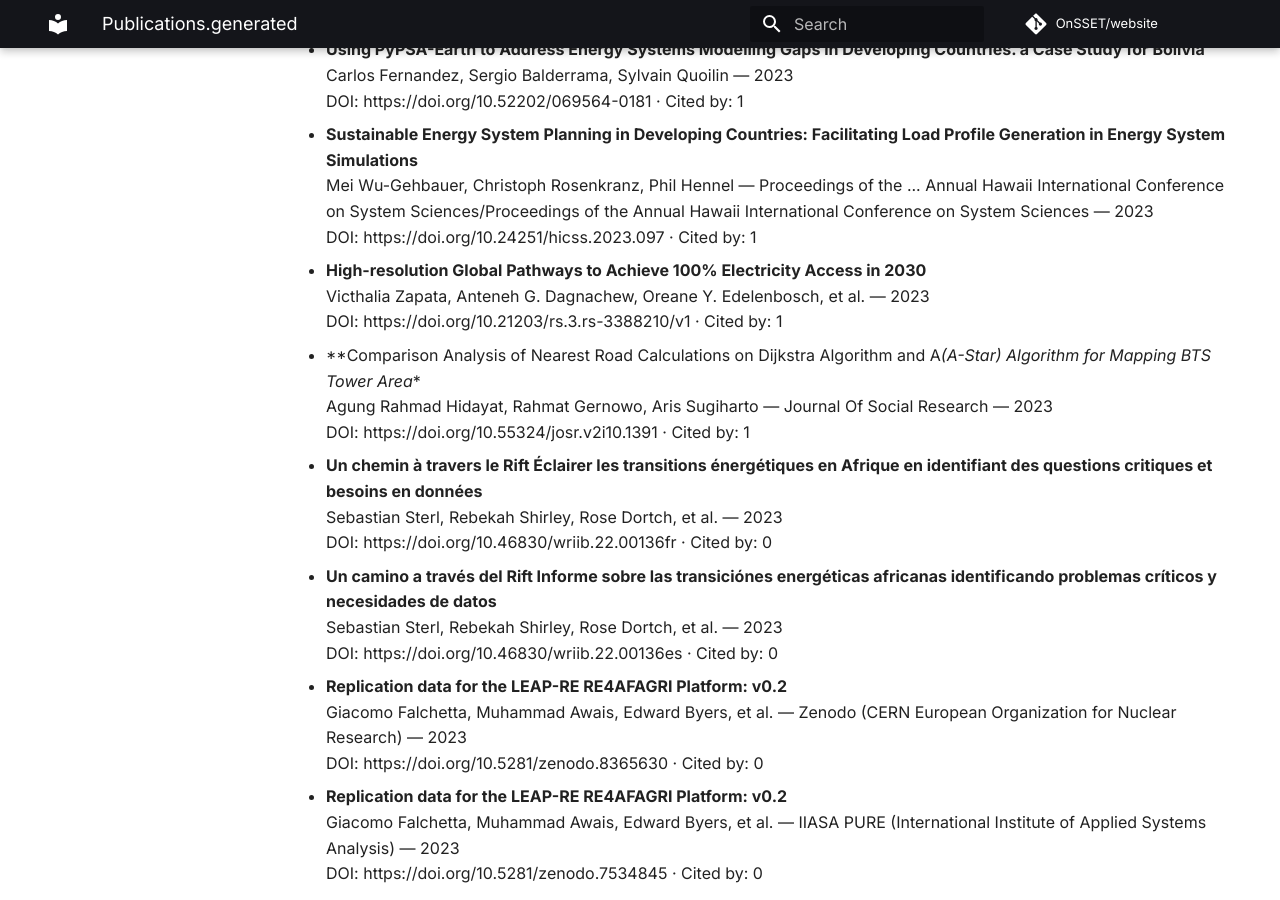
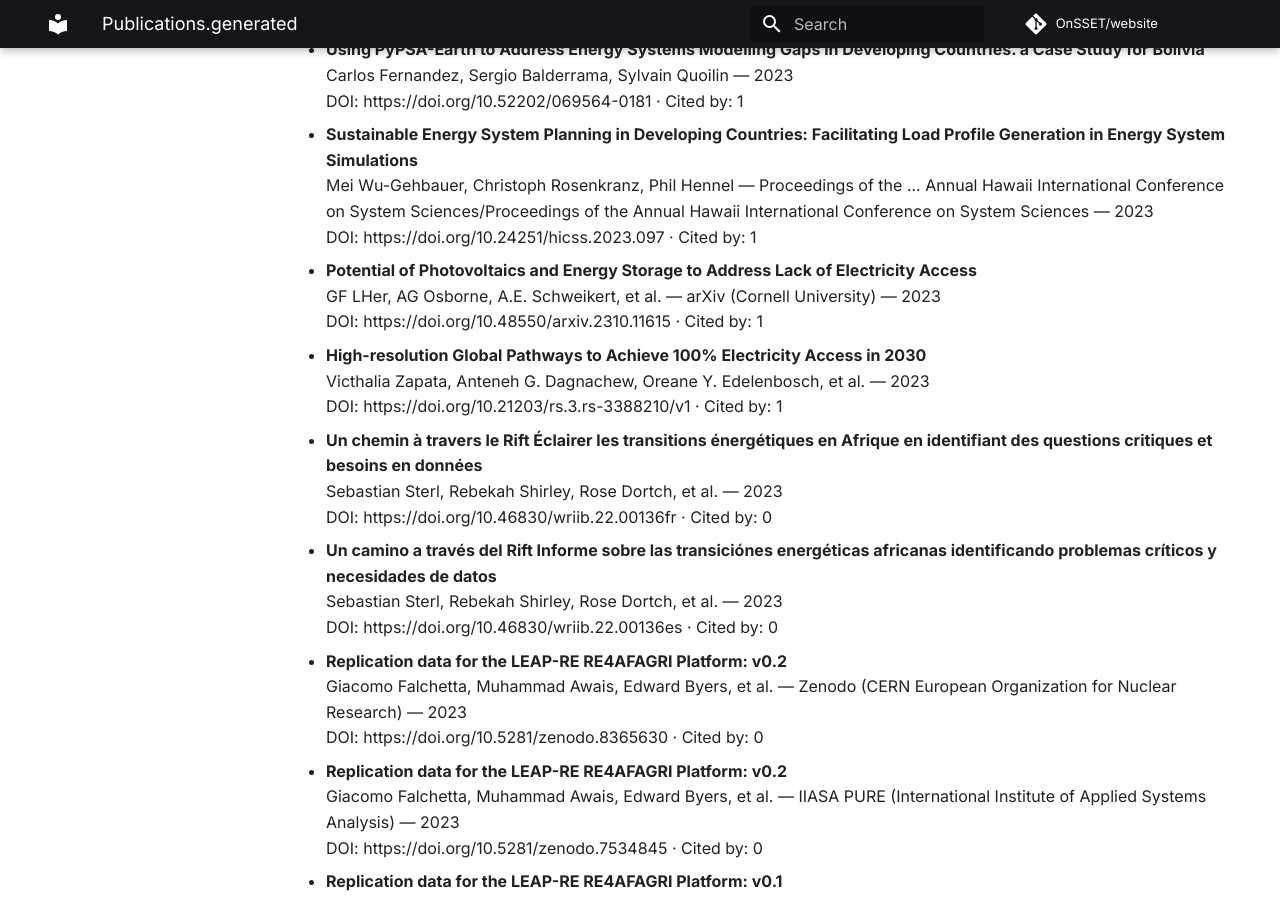
Before and after one commit to OnSSET/website, an MkDocs documentation site: the page built from docs/publications.generated.md, in a window 1280 px wide and 900 px high, scrolled down 11100 px. Built offline with MkDocs 1.6.1 and Material for MkDocs 9.7.7, drawn with Linux system fonts in a browser that asks for light colours; comment, search, counter and statistics services are not loaded; some of the changed text lies outside the part shown.

Commit message:
Auto-update publications

```diff
--- a/docs/publications.generated.md
+++ b/docs/publications.generated.md
@@ -52,11 +52,11 @@ No results found.
 
 - **Linkage_scripts_OnSSET**
   Luis Olmos, Michele Vittorio, Giulia Vaglietti — Zenodo (CERN European Organization for Nuclear Research) — 2026
-  DOI: https://doi.org/10.5281/zenodo.18874892 · Cited by: 0
+  DOI: https://doi.org/10.5281/zenodo.18874891 · Cited by: 0
 
 - **Linkage_scripts_OnSSET**
   Luis Olmos, Michele Vittorio, Giulia Vaglietti — Zenodo (CERN European Organization for Nuclear Research) — 2026
-  DOI: https://doi.org/10.5281/zenodo.18874891 · Cited by: 0
+  DOI: https://doi.org/10.5281/zenodo.18874892 · Cited by: 0
 
 - **Least-cost technology assessment using OnSSET in Ethiopia's Amhara region by 2035**
   Abreham Befikadu Zeleke — Zenodo (CERN European Organization for Nuclear Research) — 2026
@@ -458,13 +458,13 @@ No results found.
   Mei Wu-Gehbauer, Christoph Rosenkranz, Phil Hennel — Proceedings of the ... Annual Hawaii International Conference on System Sciences/Proceedings of the Annual Hawaii International Conference on System Sciences — 2023
   DOI: https://doi.org/10.24251/hicss.2023.097 · Cited by: 1
 
+- **Potential of Photovoltaics and Energy Storage to Address Lack of Electricity Access**
+  GF LHer, AG Osborne, A.E. Schweikert, et al. — arXiv (Cornell University) — 2023
+  DOI: https://doi.org/10.48550/arxiv.2310.11615 · Cited by: 1
+
 - **High-resolution Global Pathways to Achieve 100% Electricity Access in 2030**
   Victhalia Zapata, Anteneh G. Dagnachew, Oreane Y. Edelenbosch, et al. — 2023
   DOI: https://doi.org/10.21203/rs.3.rs-3388210/v1 · Cited by: 1
-
-- **Comparison Analysis of Nearest Road Calculations on Dijkstra Algorithm and A*(A-Star) Algorithm for Mapping BTS Tower Area**
-  Agung Rahmad Hidayat, Rahmat Gernowo, Aris Sugiharto — Journal Of Social Research — 2023
-  DOI: https://doi.org/10.55324/josr.v2i10.1391 · Cited by: 1
 
 - **Un chemin à travers le Rift Éclairer les transitions énergétiques en Afrique en identifiant des questions critiques et besoins en données**
   Sebastian Sterl, Rebekah Shirley, Rose Dortch, et al. — 2023
```
